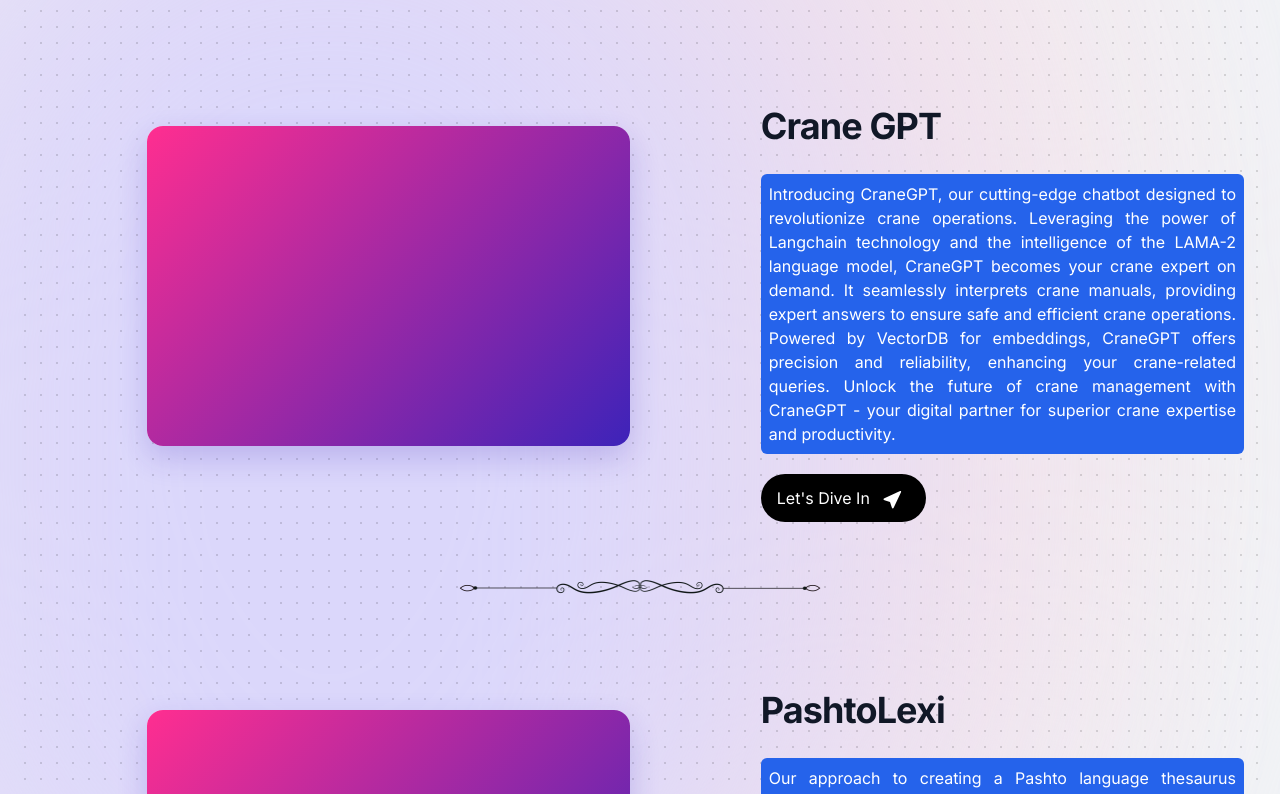
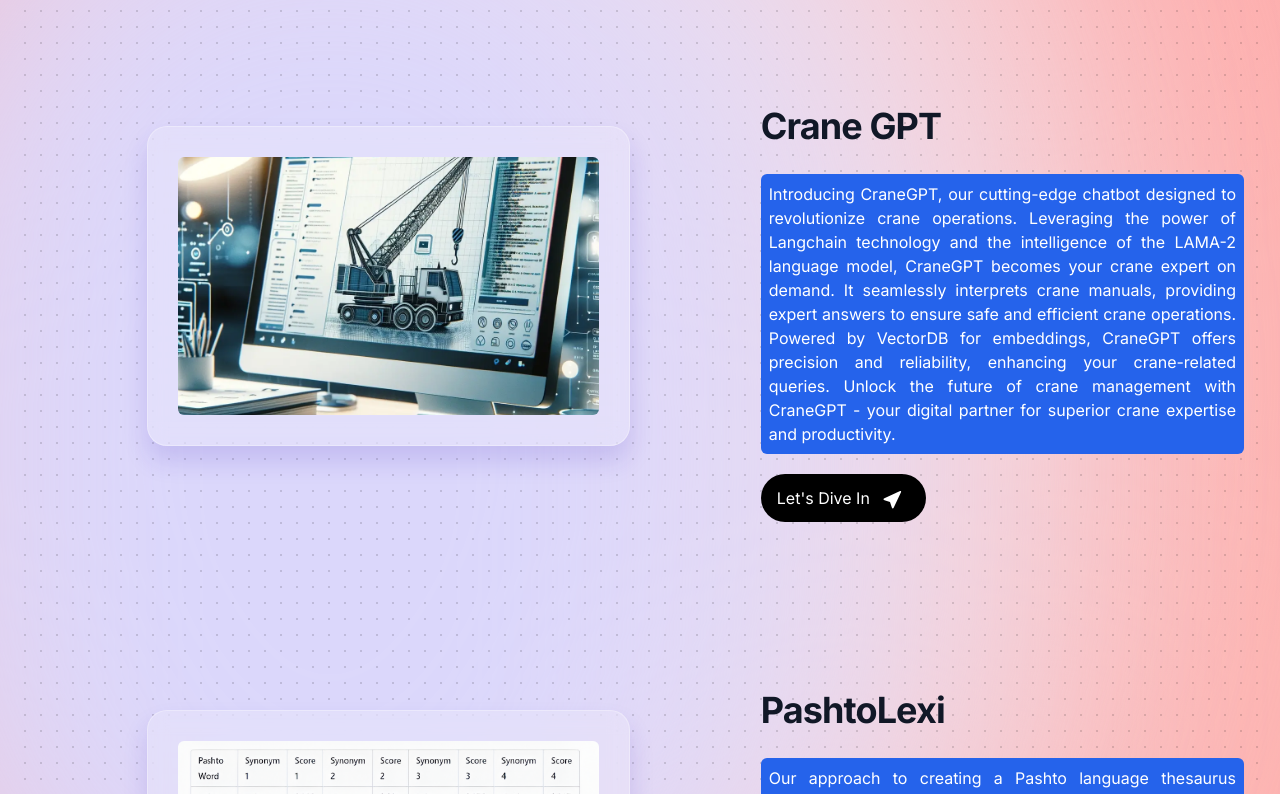
Before and after one commit to waqasuetian/DataLab, a React (Vite) app: page / in a window 1280 px wide. Shown: the part 946-1740 px from the top of the page. Built offline with nearby package versions, Linux system fonts and the light colour scheme.

Commit message:
Update index.css

```diff
--- a/src/index.css
+++ b/src/index.css
@@ -10,8 +10,8 @@
 }
 
 body {
-  background-color: #f0f4f8; /* Soft neutral background */
-  color: #111827; /* Dark, readable text color */
+  background: linear-gradient(135deg, #ff9a9e 0%, #fad0c4 100%);
+  color: #111827;
   line-height: 1.75;
   padding: 20px;
   display: flex;
@@ -25,16 +25,16 @@ body {
   font-family: "Kaushan Script", cursive;
   font-weight: 400;
   font-style: normal;
-  color: #3b82f6; /* Blue color for brand look */
-  font-size: 2.5rem;
+  color: #ff2e90; /* Vibrant color */
+  font-size: 3rem;
   padding: 15px;
   text-align: center;
   text-transform: capitalize;
-  letter-spacing: 1px;
+  letter-spacing: 1.5px;
   animation: fadeIn 2s ease-in-out;
 }
 
-/* Smooth fade-in animation for elements */
+/* Subtle animations */
 @keyframes fadeIn {
   0% { opacity: 0; }
   100% { opacity: 1; }
@@ -45,119 +45,95 @@ body {
   display: none;
 }
 
-/* Box class */
+/* Box class with glassmorphism */
 .box {
-  --box-border--border: linear-gradient(135deg, #ff2e90 0%, #3d23b9 100%);
-  --box--shadow-color: rgba(61, 35, 185, 0.2);
+  --box-border--border: linear-gradient(135deg, rgba(255, 46, 144, 0.15), rgba(61, 35, 185, 0.15));
+  --box--shadow-color: rgba(61, 35, 185, 0.15);
 
   position: relative;
   font-weight: 700;
   width: 100%;
   max-width: 600px;
   margin: 40px auto;
-  background-color: white;
+  background: rgba(255, 255, 255, 0.2);
   padding: 30px;
-  border-radius: 16px;
-  box-shadow: 0 12px 30px var(--box--shadow-color);
+  border-radius: 20px;
+  backdrop-filter: blur(10px); /* Glassmorphism effect */
+  border: 1px solid rgba(255, 255, 255, 0.3);
+  box-shadow: 0 15px 25px var(--box--shadow-color);
   transition: all 0.4s ease;
-  backdrop-filter: blur(10px); /* Modern glassy effect */
-  overflow: hidden; /* Clip the content when it overflows */
+  overflow: hidden;
 }
 
 .box:hover {
-  transform: scale(1.02) translateY(-10px); /* Lifting and scaling on hover */
-  box-shadow: 0 16px 40px rgba(61, 35, 185, 0.3);
-  background: linear-gradient(135deg, rgba(255, 46, 144, 0.15), rgba(61, 35, 185, 0.15)); /* Background gradient effect */
+  transform: scale(1.03);
+  box-shadow: 0 20px 40px rgba(61, 35, 185, 0.3);
+  background: linear-gradient(135deg, rgba(255, 46, 144, 0.2), rgba(61, 35, 185, 0.2));
 }
 
-.box::before {
-  content: "";
-  position: absolute;
-  top: 0;
-  left: 0;
-  width: 100%;
-  height: 100%;
-  background: var(--box-border--border);
-  mask:
-    var(--box--border__top-left) 0 0 / .625rem .625rem,
-    var(--box--border__top) .625rem 0 / calc(100% - 1.25rem) .625rem,
-    var(--box--border__top-right) 100% 0 / .625rem .625rem,
-    var(--box--border__left) 0 .625rem / .625rem calc(100% - 1.25rem),
-    var(--box--border__right) 100% .625rem / .625rem calc(100% - 1.25rem),
-    var(--box--border__bottom-left) 0 100% / .625rem .625rem,
-    var(--box--border__bottom) .625rem 100% / calc(100% - 1.25rem) .625rem,
-    var(--box--border__bottom-right) 100% 100% / .625rem .625rem;
-  mask-repeat: no-repeat;
-  pointer-events: none;
-  z-index: 1;
+/* Box content */
+.box-content {
+  position: relative;
+  z-index: 2;
+  text-align: center;
 }
 
-.box-content {
-  position: relative;
-  z-index: 2; /* Ensure content is above the pseudo-element */
-}
-
-/* Smooth entry animation */
-.box-content p {
-  font-size: 1.125rem;
-  color: #374151;
-  text-align: center;
+.box-content h2 {
+  font-size: 2rem;
+  color: #ffffff;
   opacity: 0;
-  animation: slideUp 1s ease-in-out forwards;
-  animation-delay: 0.3s;
+  animation: slideUp 1.5s ease-in-out forwards;
+  animation-delay: 0.5s;
 }
 
 @keyframes slideUp {
-  0% { transform: translateY(20px); opacity: 0; }
+  0% { transform: translateY(30px); opacity: 0; }
   100% { transform: translateY(0); opacity: 1; }
 }
 
-/* Button styles for interaction */
+/* Button styles */
 .button {
   display: inline-block;
-  background-color: #3b82f6;
+  background: linear-gradient(135deg, #ff2e90, #3d23b9);
   color: white;
-  padding: 12px 30px;
-  border-radius: 10px;
+  padding: 12px 40px;
+  border-radius: 12px;
   font-size: 1.125rem;
   text-align: center;
   text-decoration: none;
   font-weight: 600;
   transition: background-color 0.3s ease, transform 0.3s ease;
-  margin-top: 20px;
+  margin-top: 25px;
   cursor: pointer;
 }
 
 .button:hover {
-  background-color: #2563eb;
+  background: linear-gradient(135deg, #3d23b9, #ff2e90);
   transform: translateY(-5px);
+  box-shadow: 0 10px 20px rgba(61, 35, 185, 0.3);
 }
 
-/* Add subtle animations to enhance UX */
 .button:active {
   transform: scale(0.98);
 }
 
-/* Responsive improvements */
+/* Responsive Design */
 @media (max-width: 768px) {
   .box {
     padding: 20px;
+    max-width: 100%;
   }
 
   .Name {
-    font-size: 2rem;
+    font-size: 2.5rem;
+  }
+
+  .box-content h2 {
+    font-size: 1.5rem;
   }
 
   .button {
-    padding: 10px 25px;
+    padding: 10px 30px;
+    font-size: 1rem;
   }
 }
-
-.Border {
-  background-image: url("./assets/Border.png");
-  background-repeat: no-repeat;
-  background-size: contain;
-  background-position: center;
-  padding: 15px;
-  animation: fadeIn 2.5s ease-in-out;
-}
```
